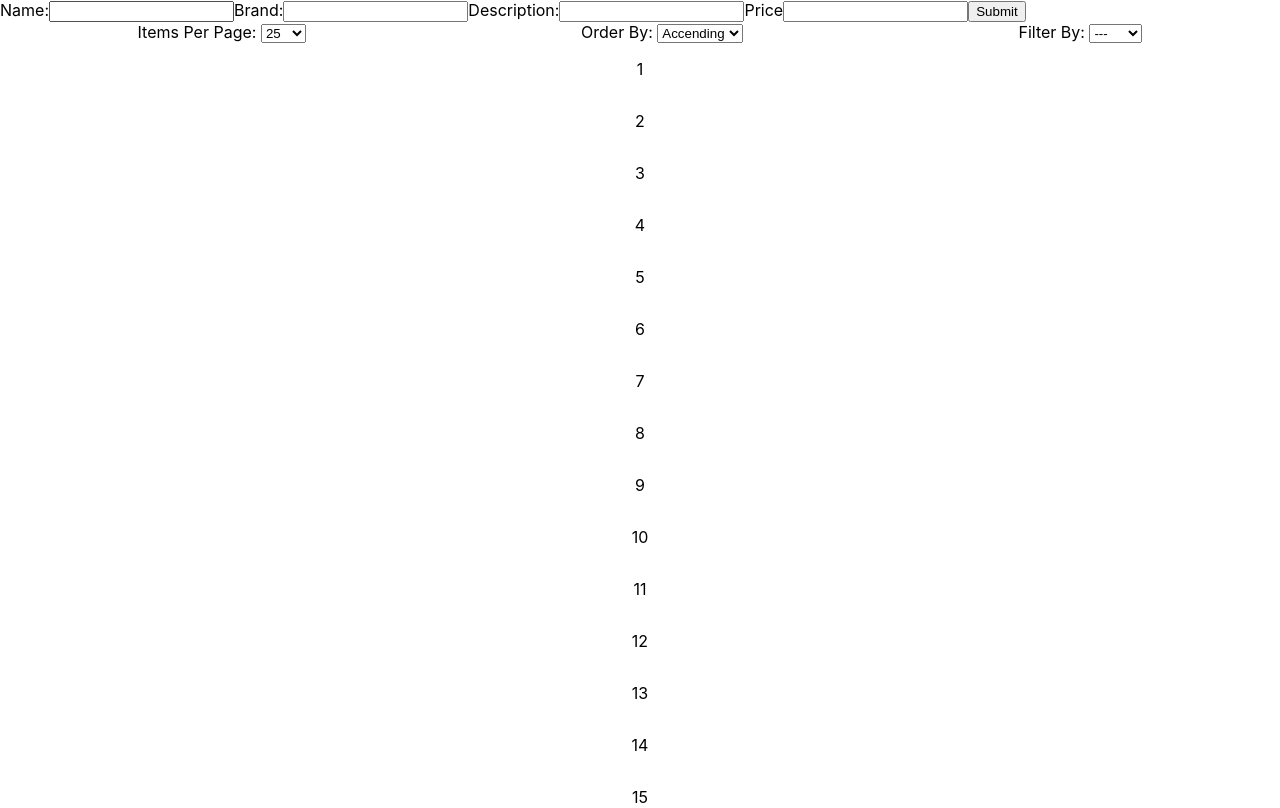
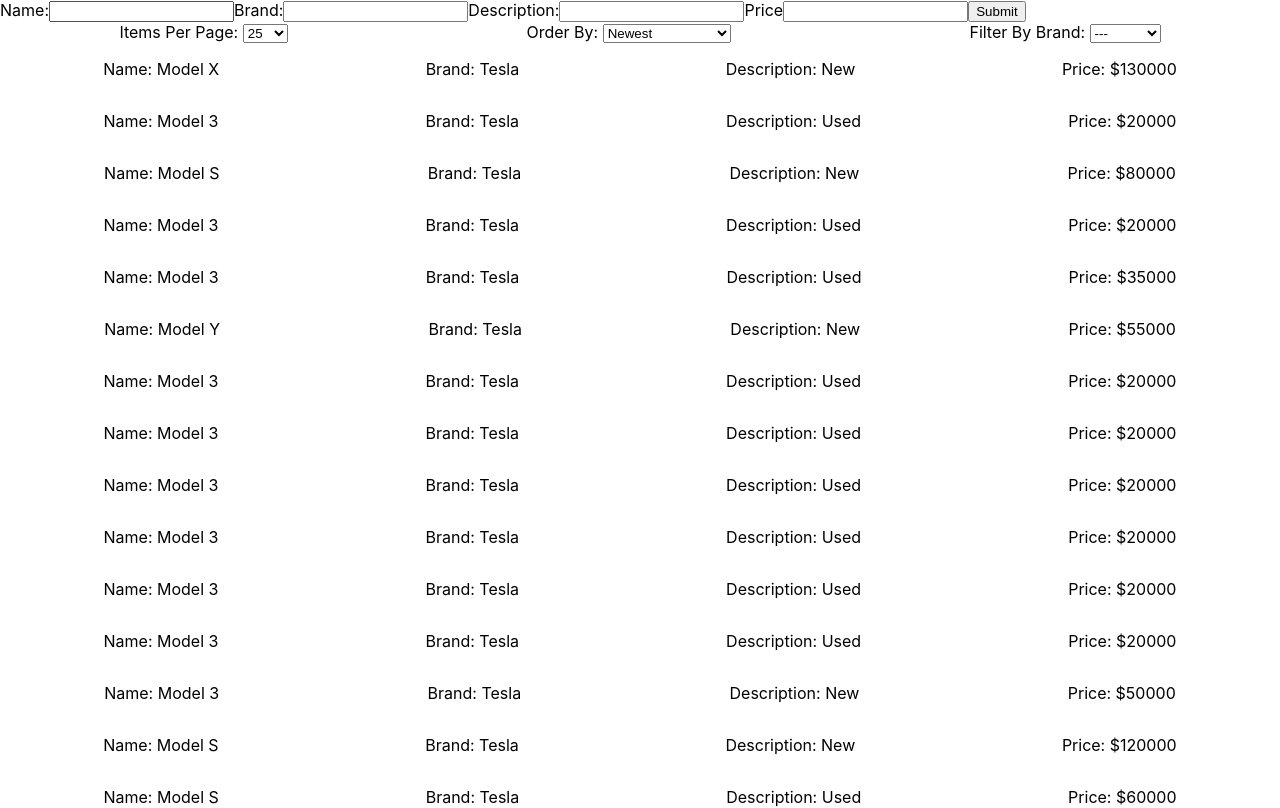
Before and after one commit to andywu0489/pagination-practice, a React (Create React App) app: page / in a window 1280 px wide. Shown: the top 808 px of the page. Built offline with nearby package versions, Linux system fonts and the light colour scheme.

Commit message:
Use pagination component to list items

```diff
--- a/src/App.js
+++ b/src/App.js
@@ -1,4 +1,3 @@
-// import Form from './components/form'
 import './App.css';
 import Pagination from './components/pagination'
 import ItemForm from './components/item'
@@ -8,8 +7,6 @@
     <div>
     <ItemForm/>
     <Pagination/>
-
-
     </div>
   );
 }
--- a/src/components/form.js
+++ b/src/components/form.js
@@ -29,7 +29,6 @@
 const handleSubmit = (e) => {
   e.preventDefault()
     checkLength()
-  console.log(form)
 }
 
   return (
--- a/src/components/item.js
+++ b/src/components/item.js
@@ -32,7 +32,7 @@
 
   const handleSubmit = (e) => {
     e.preventDefault()
-    item.createdAt = new Date()
+    item.createdAt = Date.now()
     dispatch(addItem(item))
     setItem({...initialItemState})
   }
--- a/src/components/pagination.css
+++ b/src/components/pagination.css
@@ -14,11 +14,17 @@
     justify-content: center;
 }
 
-.pagination__list-item,
+.pagination__list-item {
+    display: flex;
+    justify-content: space-around;
+}
+
 .pagination__controls {
     display: flex;
     justify-content: center;
 }
+
+
 
 input::-webkit-outer-spin-button,
 input::-webkit-inner-spin-button {
--- a/src/components/pagination.js
+++ b/src/components/pagination.js
@@ -7,40 +7,39 @@
   const [currentPage, setCurrentPage] = useState(1);
   const [number, setNumber] = useState(currentPage);
   const [numPerPage, settNumPerPage] = useState(25);
-  const [orderByValue, setOrderByValue] = useState("accending");
+  const [orderByValue, setOrderByValue] = useState("newest");
   const [filterValue, setFilterValue] = useState("none");
 
-  const items = useSelector(state => state.items.items)
+  let items = useSelector(state => state.items.items)
 
-  console.log('items', items)
-
-  let arr = [];
-
-    for (let i = 1; i <= 1000000; i++) {
-      arr.push(i);
-    }
-
-  if (orderByValue === "accending") {
-    arr.sort((a, b) => {
-      return a - b;
+  //order by
+  if (orderByValue === "newest") {
+    items.sort((a, b) => {
+      return b.createdAt - a.createdAt;
     });
-  } else if (orderByValue === "decending") {
-    arr.sort((a, b) => {
-      return b - a;
+  } else if (orderByValue === "oldest") {
+    items.sort((a, b) => {
+      return a.createdAt - b.createdAt;
+    });
+  } else if (orderByValue === "priceDecending") {
+    items.sort((a, b) => {
+      return b.price - a.price;
+    });
+  } else if (orderByValue === "priceAccending") {
+    items.sort((a, b) => {
+      return a.price - b.price;
     });
   }
 
-  if (filterValue === "even") {
-    arr = arr.filter((num) => {
-      return num % 2 === 0;
-    });
-  } else if (filterValue === "odd") {
-    arr = arr.filter((num) => {
-      return num % 2 !== 0;
+
+  //filter by brand
+  if (filterValue && filterValue !== 'none') {
+    items = items.filter((item) => {
+      return item.brand === filterValue;
     });
   }
 
-  const chunkedArr = _.chunk(arr, numPerPage);
+  const chunkedArr = _.chunk(items, numPerPage);
 
   const currentPageArray = chunkedArr[currentPage - 1];
 
@@ -101,26 +100,34 @@
         <span>
           {"Order By: "}
           <select onChange={handleOrderByChange} value={orderByValue}>
-            <option value="accending">Accending</option>
-            <option value="decending">Decending</option>
+            <option value="newest">Newest</option>
+            <option value="oldest">Oldest</option>
+            <option value="priceAccending">Price: Low to high</option>
+            <option value="priceDecending">Price: High to low</option>
           </select>
         </span>
         <span>
-          {"Filter By: "}
+          {"Filter By Brand: "}
           <select onChange={handleFilterValueChange} value={filterValue}>
             <option value="none">---</option>
-            <option value="even">Even</option>
-            <option value="odd">Odd</option>
+            <option value="Honda">Honda</option>
+            <option value="Toyota">Toyota</option>
+            <option value="Tesla">Tesla</option>
+            <option value="Subaru">Subaru</option>
+            <option value="Hyundai">Hyundai</option>
           </select>
         </span>
       </div>
       <div className="pagination__list">
         {currentPageArray && currentPageArray.length > 0 ? (
-          currentPageArray.map((number) => {
+          currentPageArray.map((item) => {
             return (
-              <p className="pagination__list-item" key={number}>
-                {number}
-              </p>
+              <div className="pagination__list-item" key={item.createdAt}>
+                <p>Name: {item.name}</p>
+                <p>Brand: {item.brand}</p>
+                <p>Description: {item.description}</p>
+                <p>Price: ${item.price}</p>
+              </div>
             );
           })
         ) : (
--- a/src/redux/item/itemActions.js
+++ b/src/redux/item/itemActions.js
@@ -1,22 +1,6 @@
 import {
-    INCREMENT_COUNT,
-    DECREMENT_COUNT,
     ADD_ITEM
 } from './itemTypes'
-
-export const incrementCount = (number = 1) => {
-    return {
-        type: INCREMENT_COUNT,
-        payload: number
-    }
-}
-
-export const decrementCount = (number = 1) => {
-    return {
-        type: DECREMENT_COUNT,
-        payload: number
-    }
-}
 
 export const addItem = (item) => {
     return {
--- a/src/redux/item/itemReducer.js
+++ b/src/redux/item/itemReducer.js
@@ -1,34 +1,23 @@
 import {
-    INCREMENT_COUNT,
-    DECREMENT_COUNT,
     ADD_ITEM
 } from './itemTypes'
 
+import testData from '../../testData'
+
 const initialState = {
-    // count: 1,
-    items: []
+    items: [...testData]
 }
 
 const itemReducer = (state = initialState, action) => {
     switch (action.type) {
-        case INCREMENT_COUNT:
+        case ADD_ITEM:
             return {
                 ...state,
-                count: state.count + action.payload
+                items: [...state.items, action.payload]
             }
-            case DECREMENT_COUNT:
-                return {
-                    ...state,
-                    count: state.count - action.payload
-                }
-                case ADD_ITEM:
-                    return {
-                        ...state,
-                        items: [...state.items, action.payload]
-                    }
 
-                    default:
-                        return state
+            default:
+                return state
     }
 }
 
--- a/src/redux/item/itemTypes.js
+++ b/src/redux/item/itemTypes.js
@@ -1,4 +1 @@
-export const INCREMENT_COUNT = 'INCREMENT_COUNT'
-export const DECREMENT_COUNT = 'DECREMENT_COUNT'
-
 export const ADD_ITEM = 'ADD_ITEM'
--- /dev/null
+++ b/src/testData.js
@@ -0,0 +1,178 @@
+const testData = [{
+        name: 'Accord',
+        brand: 'Honda',
+        description: 'Used',
+        price: 12000,
+        createdAt: 1
+    },
+    {
+        name: 'Camry',
+        brand: 'Toyota',
+        description: 'New',
+        price: 29000,
+        createdAt: 2
+    },
+    {
+        name: 'CR-V',
+        brand: 'Honda',
+        description: 'New',
+        price: 28000,
+        createdAt: 3
+    },
+    {
+        name: 'Accord',
+        brand: 'Honda',
+        description: 'New',
+        price: 24000,
+        createdAt: 4
+    },
+    {
+        name: 'Outback',
+        brand: 'Subaru',
+        description: 'Used',
+        price: 17000,
+        createdAt: 5
+    },
+    {
+        name: 'Civic',
+        brand: 'Honda',
+        description: 'New',
+        price: 27000,
+        createdAt: 6
+    },
+    {
+        name: 'Accord',
+        brand: 'Honda',
+        description: 'Used',
+        price: 2500,
+        createdAt: 7
+    },
+    {
+        name: 'Accord',
+        brand: 'Honda',
+        description: 'Used',
+        price: 5000,
+        createdAt: 8
+    },
+    {
+        name: 'Accord',
+        brand: 'Honda',
+        description: 'Used',
+        price: 15000,
+        createdAt: 9
+    },
+    {
+        name: 'Model 3',
+        brand: 'Tesla',
+        description: 'Used',
+        price: 20000,
+        createdAt: 10
+    },
+    {
+        name: 'Model S',
+        brand: 'Tesla',
+        description: 'Used',
+        price: 60000,
+        createdAt: 11
+    },
+    {
+        name: 'Model S',
+        brand: 'Tesla',
+        description: 'New',
+        price: 120000,
+        createdAt: 12
+    },
+    {
+        name: 'Model 3',
+        brand: 'Tesla',
+        description: 'New',
+        price: 50000,
+        createdAt: 13
+    },
+    {
+        name: 'Model 3',
+        brand: 'Tesla',
+        description: 'Used',
+        price: 20000,
+        createdAt: 14
+    },
+    {
+        name: 'Model 3',
+        brand: 'Tesla',
+        description: 'Used',
+        price: 20000,
+        createdAt: 15
+    },
+    {
+        name: 'Model 3',
+        brand: 'Tesla',
+        description: 'Used',
+        price: 20000,
+        createdAt: 16
+    },
+    {
+        name: 'Model 3',
+        brand: 'Tesla',
+        description: 'Used',
+        price: 20000,
+        createdAt: 17
+    },
+    {
+        name: 'Model 3',
+        brand: 'Tesla',
+        description: 'Used',
+        price: 20000,
+        createdAt: 18
+    },
+    {
+        name: 'Model 3',
+        brand: 'Tesla',
+        description: 'Used',
+        price: 20000,
+        createdAt: 19
+    },
+    {
+        name: 'Model Y',
+        brand: 'Tesla',
+        description: 'New',
+        price: 55000,
+        createdAt: 20
+    },
+    {
+        name: 'Model 3',
+        brand: 'Tesla',
+        description: 'Used',
+        price: 35000,
+        createdAt: 21
+    },
+    {
+        name: 'Model 3',
+        brand: 'Tesla',
+        description: 'Used',
+        price: 20000,
+        createdAt: 22
+    },
+    {
+        name: 'Model S',
+        brand: 'Tesla',
+        description: 'New',
+        price: 80000,
+        createdAt: 23
+    },
+    {
+        name: 'Model 3',
+        brand: 'Tesla',
+        description: 'Used',
+        price: 20000,
+        createdAt: 24
+    },
+    {
+        name: 'Model X',
+        brand: 'Tesla',
+        description: 'New',
+        price: 130000,
+        createdAt: 25
+    },
+]
+
+export default testData
```
